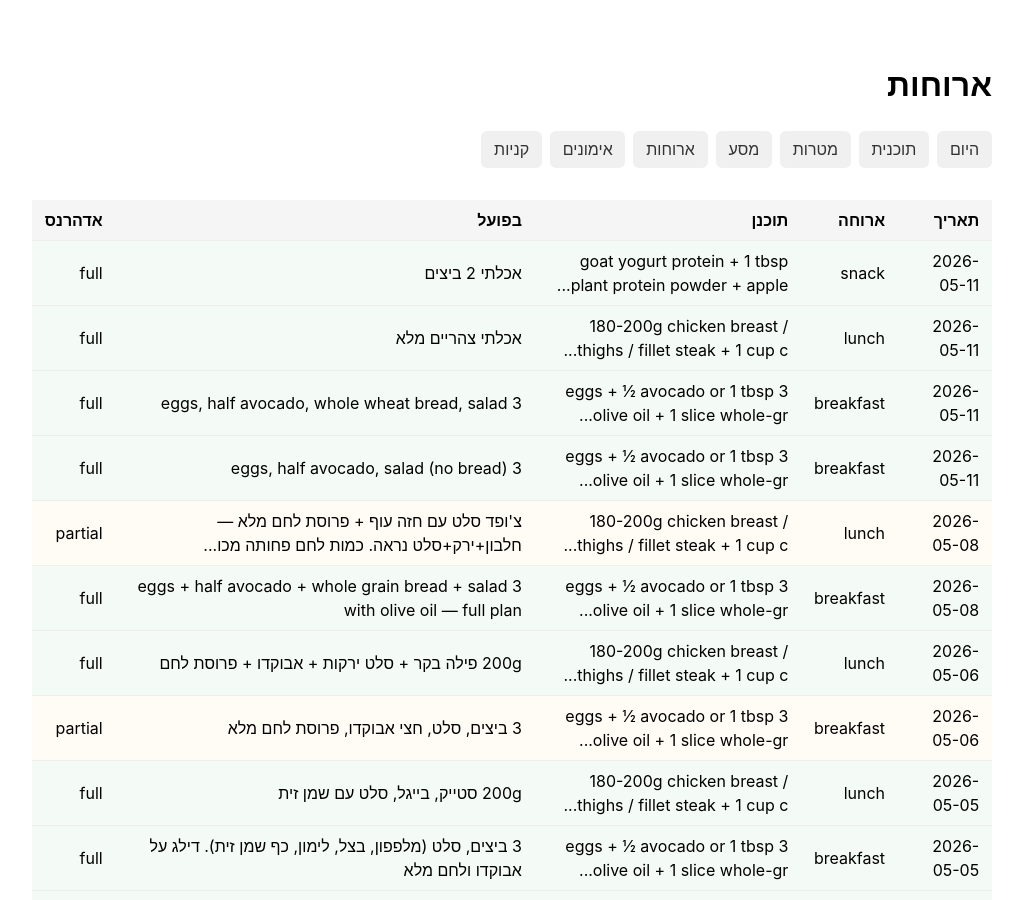
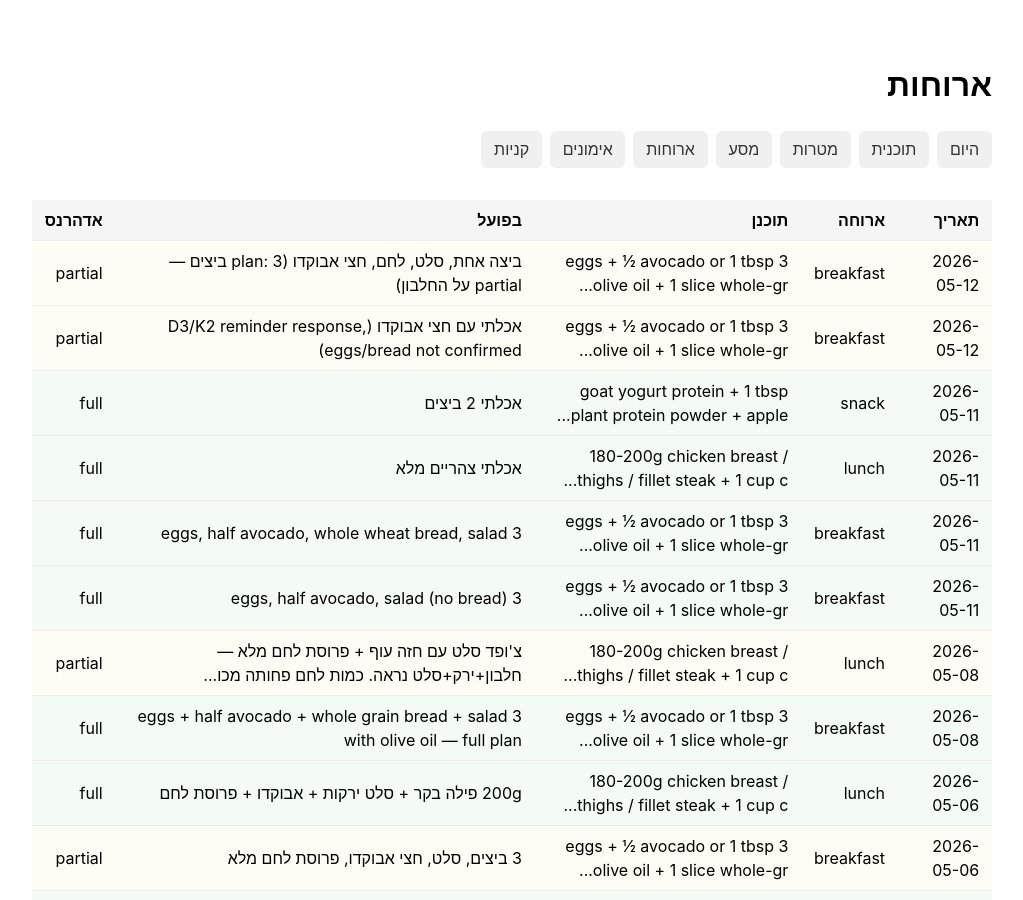
Before and after one commit to alexliv1234/alexbot-public, a Jekyll site: the page built from docs/lifechange/meals.html, in a window 1280 px wide and 900 px high. Shown: the whole window, without its empty margins (128-1151 px from the left). Built offline with Jekyll 4.4.1, drawn with Linux system fonts in a browser that asks for light colours; some of the changed text lies outside the part shown.

Commit message:
📊 coach site update (2026-05-12_14-00)

```diff
--- a/docs/_data/coach/meals.json
+++ b/docs/_data/coach/meals.json
@@ -369,5 +369,23 @@
     "planned": "goat yogurt protein + 1 tbsp plant protein powder + apple / banana / berries",
     "actual": "אכלתי 2 ביצים",
     "adherence": "full"
+  },
+  {
+    "date": "2026-05-12",
+    "ts": "2026-05-12T12:48:51+03:00",
+    "type": "meal",
+    "slot": "breakfast",
+    "planned": "3 eggs + ½ avocado or 1 tbsp olive oil + 1 slice whole-grain/sourdough bread + vegetable salad",
+    "actual": "אכלתי עם חצי אבוקדו (D3/K2 reminder response, eggs/bread not confirmed)",
+    "adherence": "partial"
+  },
+  {
+    "date": "2026-05-12",
+    "ts": "2026-05-12T12:49:30+03:00",
+    "type": "meal",
+    "slot": "breakfast",
+    "planned": "3 eggs + ½ avocado or 1 tbsp olive oil + 1 slice whole-grain/sourdough bread + vegetable salad",
+    "actual": "ביצה אחת, סלט, לחם, חצי אבוקדו (plan: 3 ביצים — partial על החלבון)",
+    "adherence": "partial"
   }
 ]
--- a/docs/_data/coach/today.json
+++ b/docs/_data/coach/today.json
@@ -1,8 +1,21 @@
 {
   "next_event": "see schedule below",
   "adherence": "in-progress",
-  "as_of": "2026-05-12T11:00:16",
-  "meals": [],
+  "as_of": "2026-05-12T14:00:07",
+  "meals": [
+    {
+      "slot": "breakfast",
+      "actual": "אכלתי עם חצי אבוקדו (D3/K2 reminder response, eggs/bread not confirmed)",
+      "adherence": "partial",
+      "time": "12:48"
+    },
+    {
+      "slot": "breakfast",
+      "actual": "ביצה אחת, סלט, לחם, חצי אבוקדו (plan: 3 ביצים — partial על החלבון)",
+      "adherence": "partial",
+      "time": "12:49"
+    }
+  ],
   "workouts": [
     {
       "kind": "strength",
```
